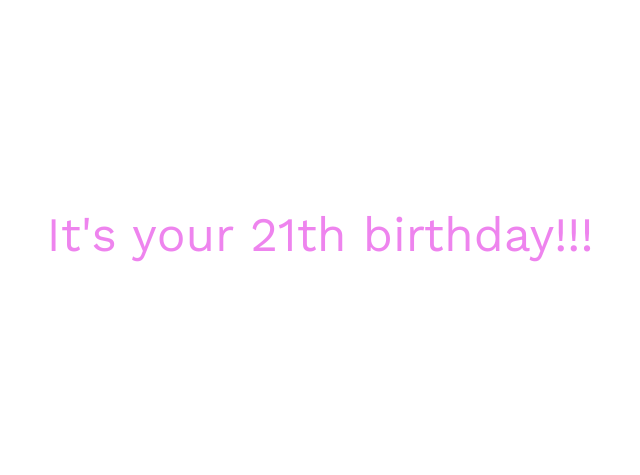
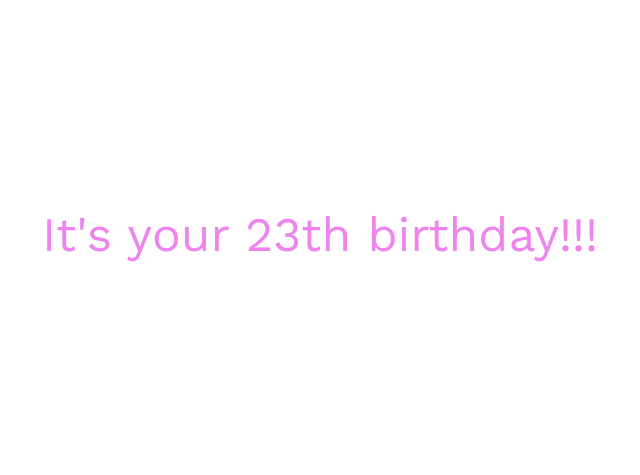
Before and after one commit to mukullokhande99/birthday_r21, a plain HTML site: page index.html in a window 1280 px wide. Shown: the part 2-477 px from the top of the page, without its empty margins (320-960 px from the left). Drawn offline with nearby package versions, Linux system fonts and the light colour scheme; no server answers.

Commit message:
Update index.html

```diff
--- a/index.html
+++ b/index.html
@@ -22,7 +22,7 @@
       <p class="two" id="greetingText">I really like your name Ratna! as well as wifey</p>
     </div>
     <div class="three">
-      <p>It's your 21th birthday!!! </p>
+      <p>It's your 23th birthday!!! </p>
     </div>
     <div class="four">
       <div class="text-box">
```
